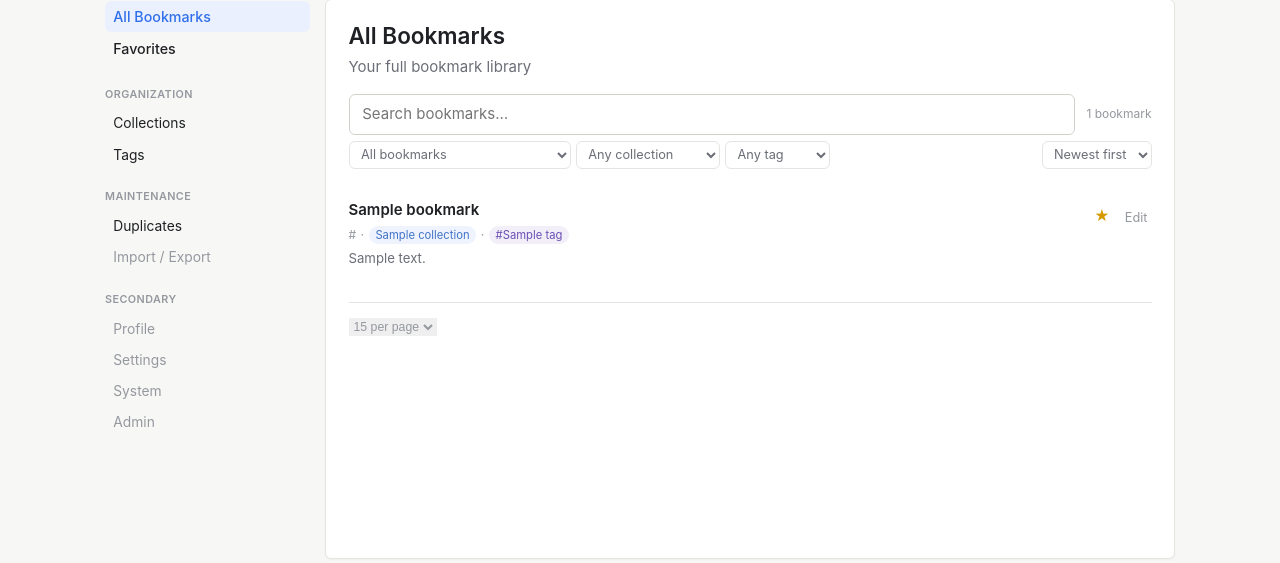
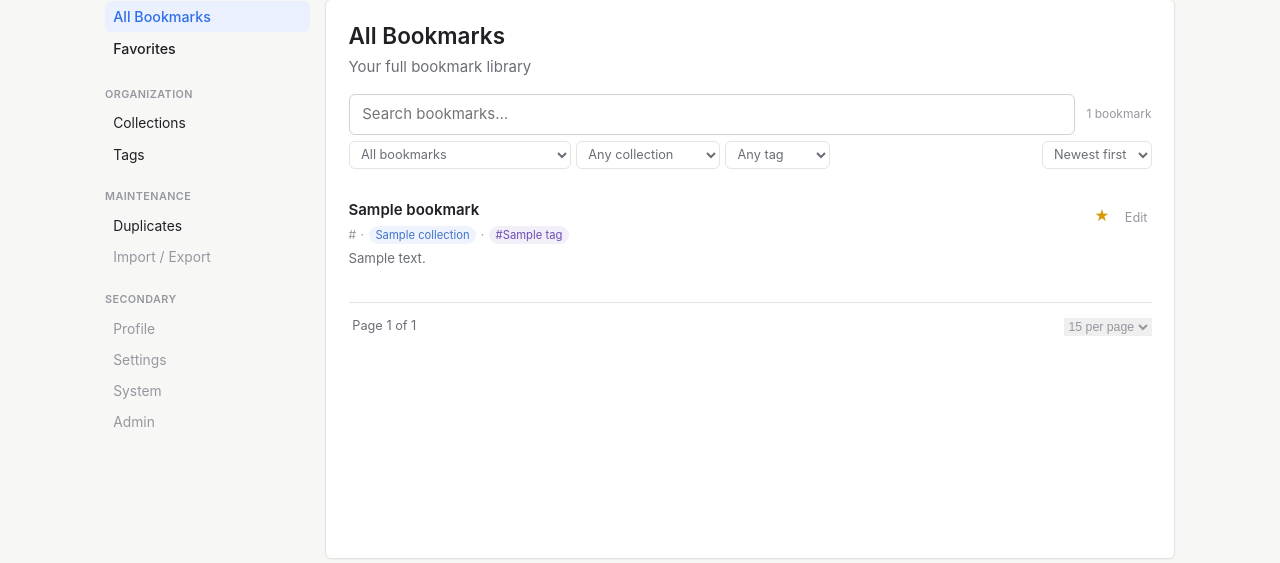
Before and after one commit to Nanja-at-web/TinyBookmarker, a Flask app: page /bookmarks in a window 1280 px wide. Shown: the part 76-639 px from the top of the page. Run offline with Flask 3, Linux system fonts and the light colour scheme; tables that the repository leaves empty hold one stand-in row (values such as "Sample post").

Commit message:
feat: show pagination status for single-page views
Adds a "Page 1 of 1" info span when only a single page exists so the
pagination area is never silently empty. Covers all list screens that
include _pagination.html. One new test verifies the single-page path.

Co-Authored-By: Claude Sonnet 4.6 <noreply@anthropic.com>

```diff
--- a/templates/_pagination.html
+++ b/templates/_pagination.html
@@ -22,6 +22,8 @@
       <span class="btn btn-secondary btn-sm pagination-disabled" aria-disabled="true">Next →</span>
     {% endif %}
   </nav>
+  {% else %}
+  <span class="pagination-info">Page 1 of 1</span>
   {% endif %}
 
   <form class="pagination-per-page" action="" method="get">
```
Also changed, not shown: tests/test_app.py (+9 -0 lines).
